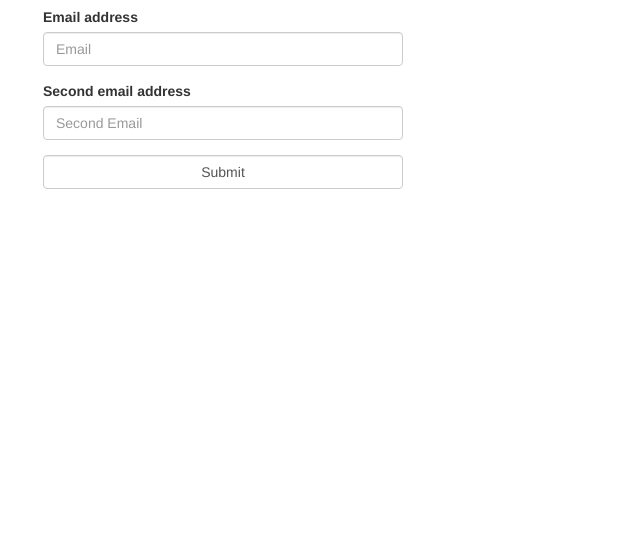
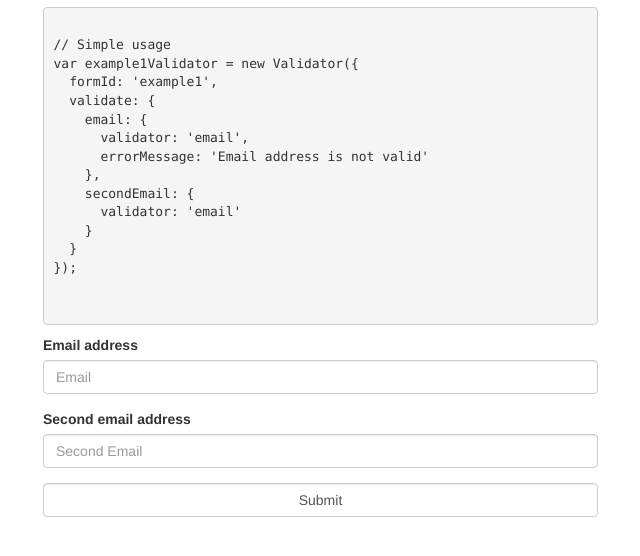
Before and after one commit to mikhail-riabokon/form-validator, a website: page public/index.html in a window 1280 px wide. Shown: the part 182-738 px from the top of the page, without its empty margins (27-667 px from the left). Drawn offline with nearby package versions, Linux system fonts and the light colour scheme.

Commit message:
simple usage

```diff
--- a/public/index.html
+++ b/public/index.html
@@ -19,9 +19,26 @@
           <p>Docs by <a href="https://github.com/mikhail-riabokon/form-validator">link</a></p>
           <br/>
         </div>
-        <div class="col-xs-6 col-sm-4">
+        <div class="col-xs-12 col-sm-6">
           <form id="example1">
             <h1>Example form 1</h1>
+            <pre>
+              <code>
+// Simple usage
+var example1Validator = new Validator({
+  formId: 'example1',
+  validate: {
+    email: {
+      validator: 'email',
+      errorMessage: 'Email address is not valid'
+    },
+    secondEmail: {
+      validator: 'email'
+    }
+  }
+});
+              </code>
+            </pre>
             <div class="form-group">
               <label for="exampleInputEmail1">Email address</label>
               <input id="exampleInputEmail1" type="text" name="email" placeholder="Email" class="form-control" />
```
